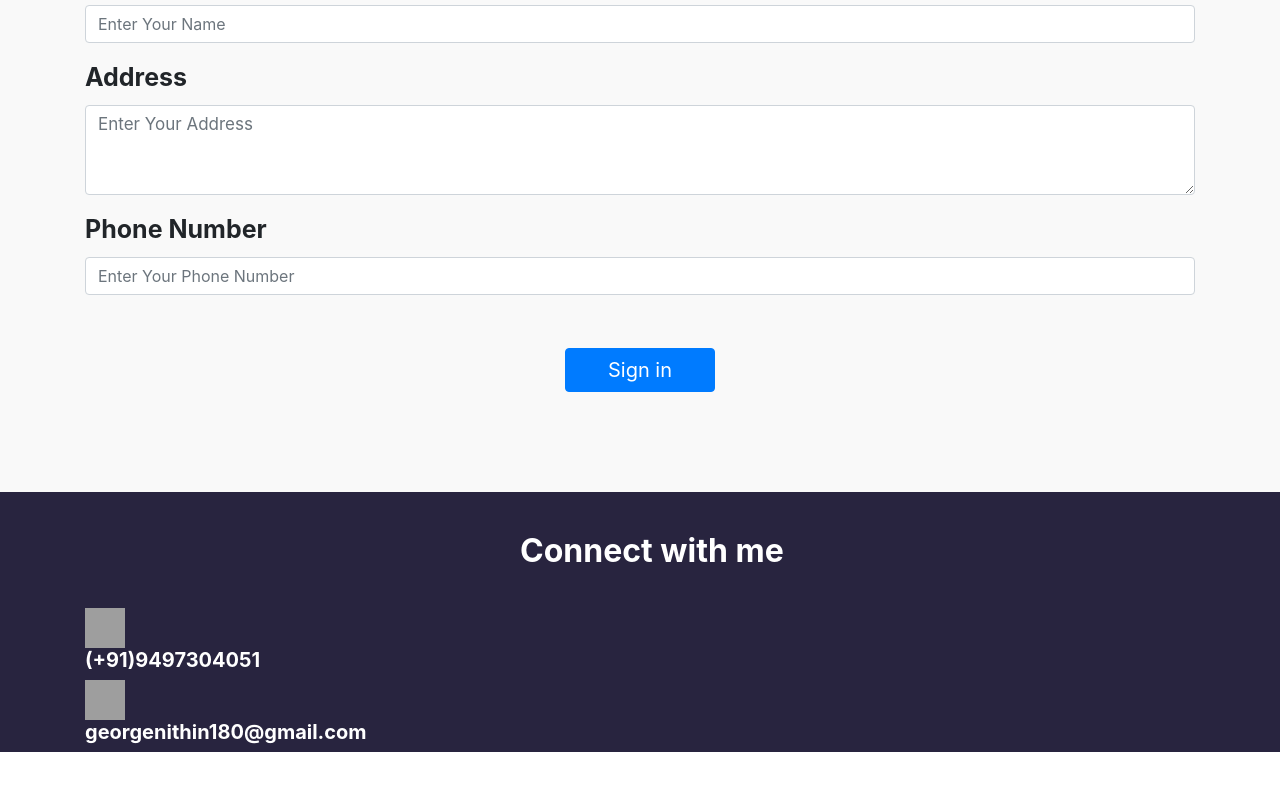
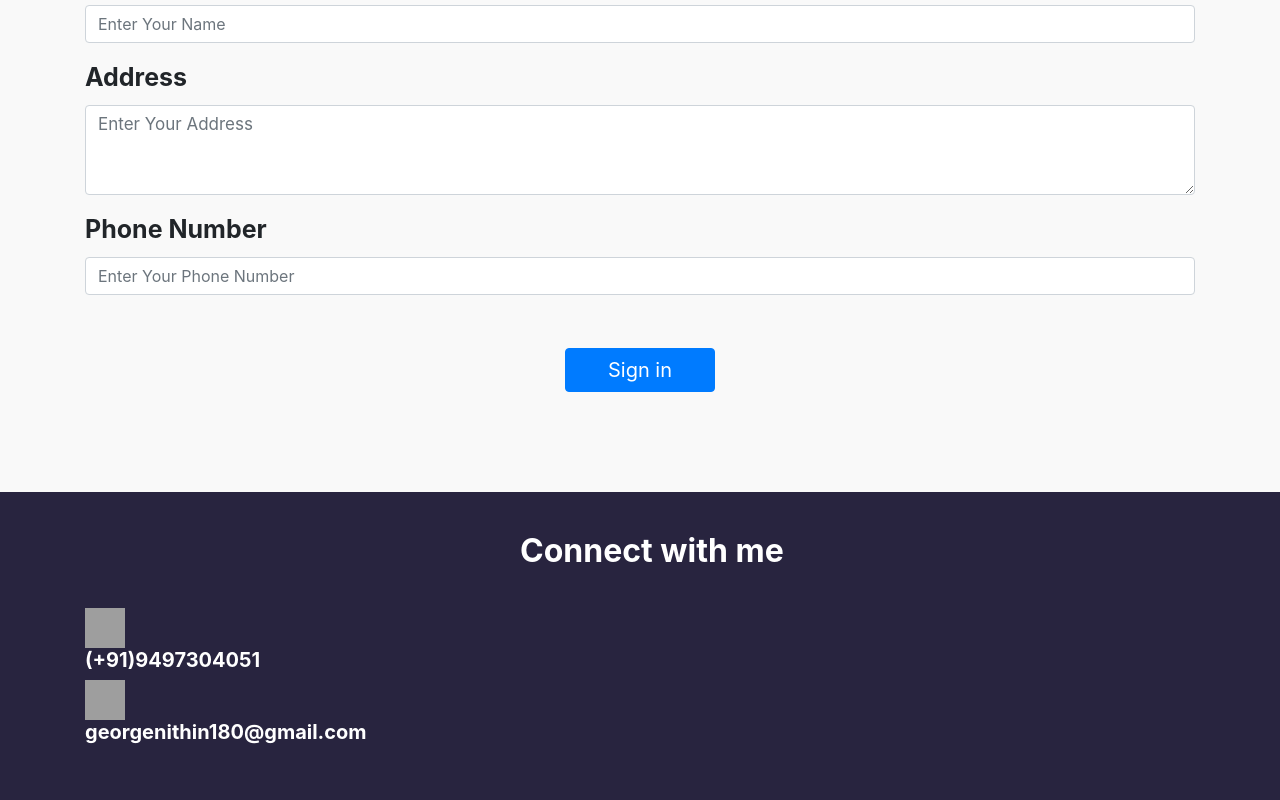
Before and after one commit to nithin200051/nithin_folio, a plain HTML site: page index.html in a window 1280 px wide. Shown: the part 3746-4546 px from the top of the page. Before the commit the page ends 4498 px from the top, so only its background shows below. Drawn offline with nearby package versions, Linux system fonts and the light colour scheme; grey boxes are pictures that could not be loaded.

Commit message:
Update index.html

```diff
--- a/index.html
+++ b/index.html
@@ -237,7 +237,7 @@
                 <div>
                     <h2 style="text-align: center;color:white;padding-left: 450px;padding-top: 40px;padding-bottom: 30px;font-weight: bold;">Connect with me</h2>
                 </div>
-                <div class="col-md-12  ">
+                <div class="col-md-12 pb-5 ">
                     <a href="//api.whatsapp.com/send?phone=919497304051&text=WHATEVER_LINK_OR_TEXT_YOU_WANT_TO_SEND/" style="text-decoration: none;">
                     <img src="https://image.flaticon.com/icons/png/512/1077/1077004.png" style="height: 40px;width: 40px;">
                     <h3 style="color:white;font-weight: bold;font-size: 20px;">(+91)9497304051</h3></a>
```
